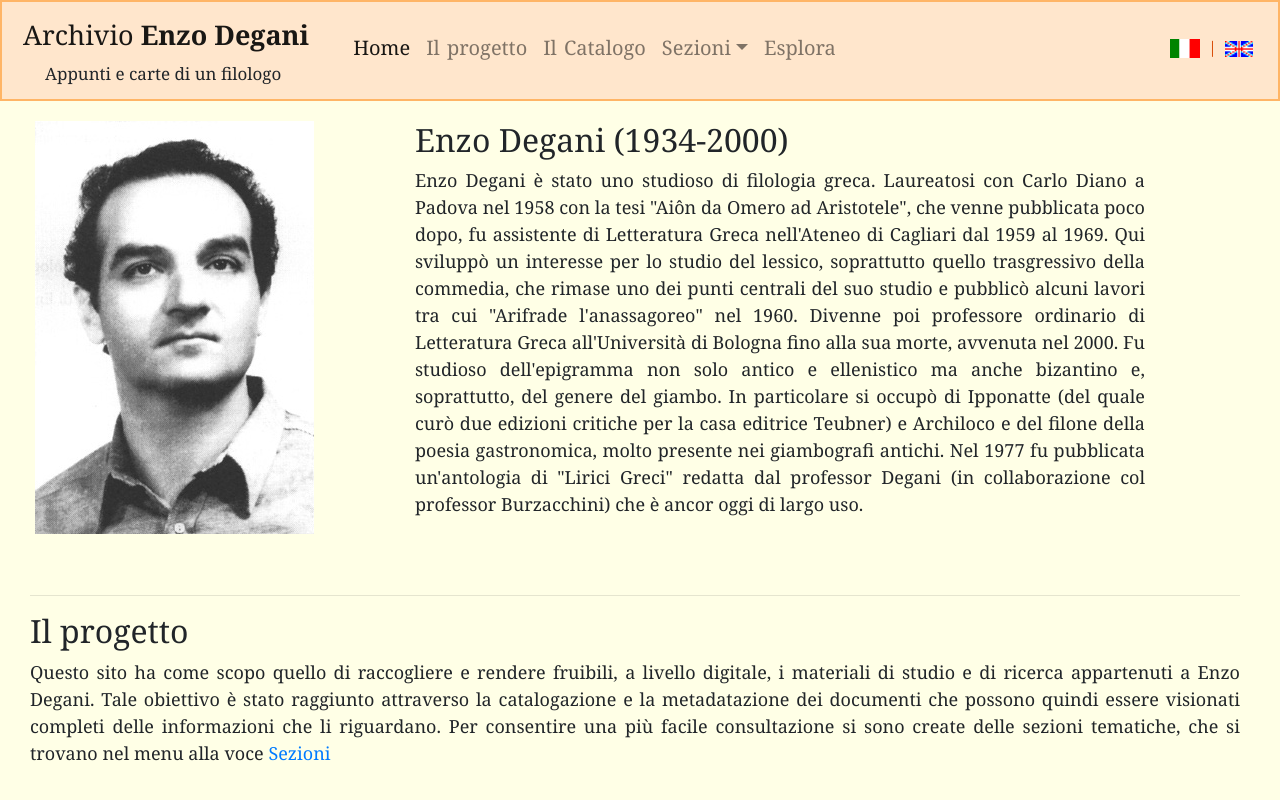
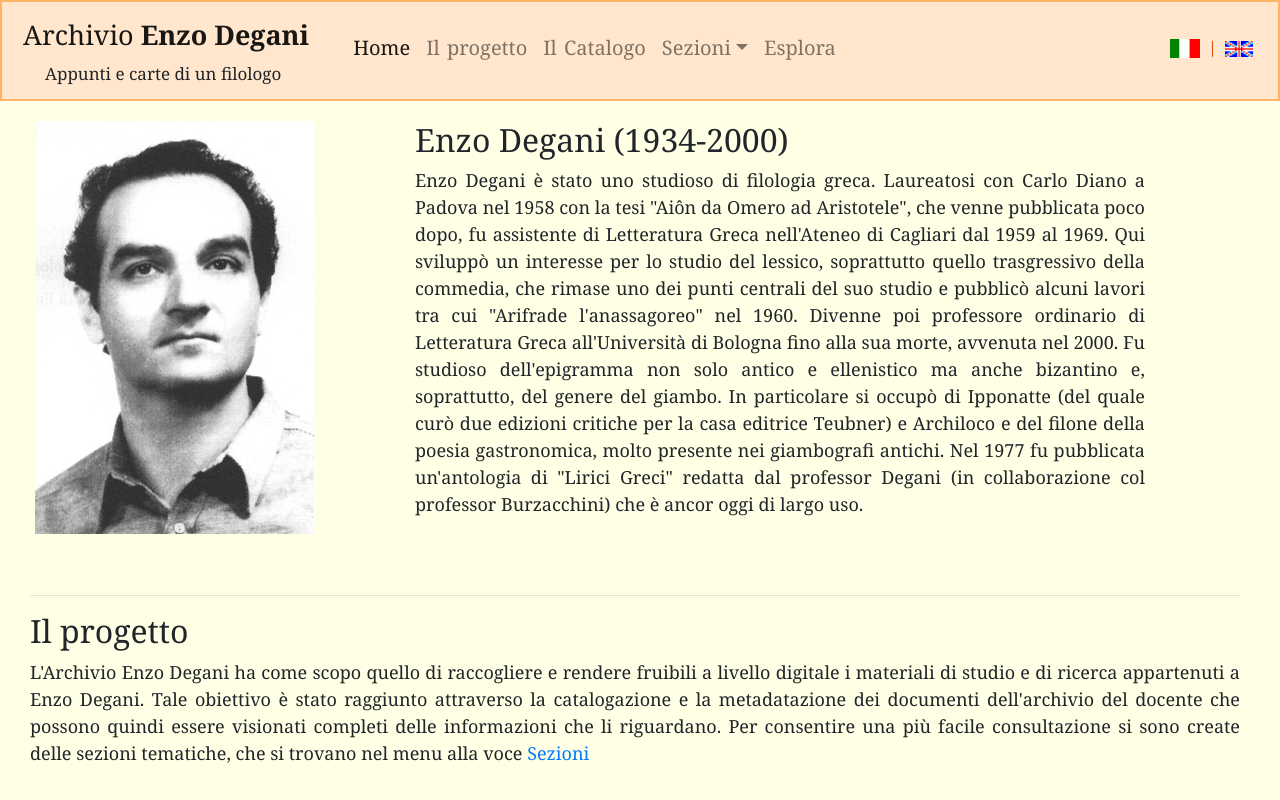
Before and after one commit to Isasssss/ProgettoESAME, a plain HTML site: page index.html in a window 1280 px wide. Shown: the top 800 px of the page. Drawn offline with nearby package versions, Linux system fonts and the light colour scheme.

Commit message:
Update progetto index.html

```diff
--- a/index.html
+++ b/index.html
@@ -121,11 +121,7 @@
             <!--spiegazione del sito-->
             <hr>
             <h2 id="progetto">Il progetto</h2>
-            <p class="justify">Questo sito ha come scopo quello di raccogliere e rendere fruibili, a livello digitale, i
-                materiali di studio e di ricerca appartenuti a Enzo Degani. Tale obiettivo è stato raggiunto attraverso
-                la catalogazione e la metadatazione dei documenti che possono quindi essere visionati completi delle
-                informazioni che li riguardano. Per consentire una più facile consultazione si sono create delle sezioni
-                tematiche, che si trovano nel menu alla voce <span> <a href="#Sezioni" title="Sezioni">Sezioni</a>
+            <p class="justify">L'Archivio Enzo Degani ha come scopo quello di raccogliere e rendere fruibili a livello digitale i materiali di studio e di ricerca appartenuti a Enzo Degani. Tale obiettivo è stato raggiunto attraverso la catalogazione e la metadatazione dei documenti dell'archivio del docente che possono quindi essere visionati completi delle informazioni che li riguardano. Per consentire una più facile consultazione si sono create delle sezioni tematiche, che si trovano nel menu alla voce <span> <a href="#Sezioni" title="Sezioni">Sezioni</a>
                 </span>
             </p>
         </div>
```
